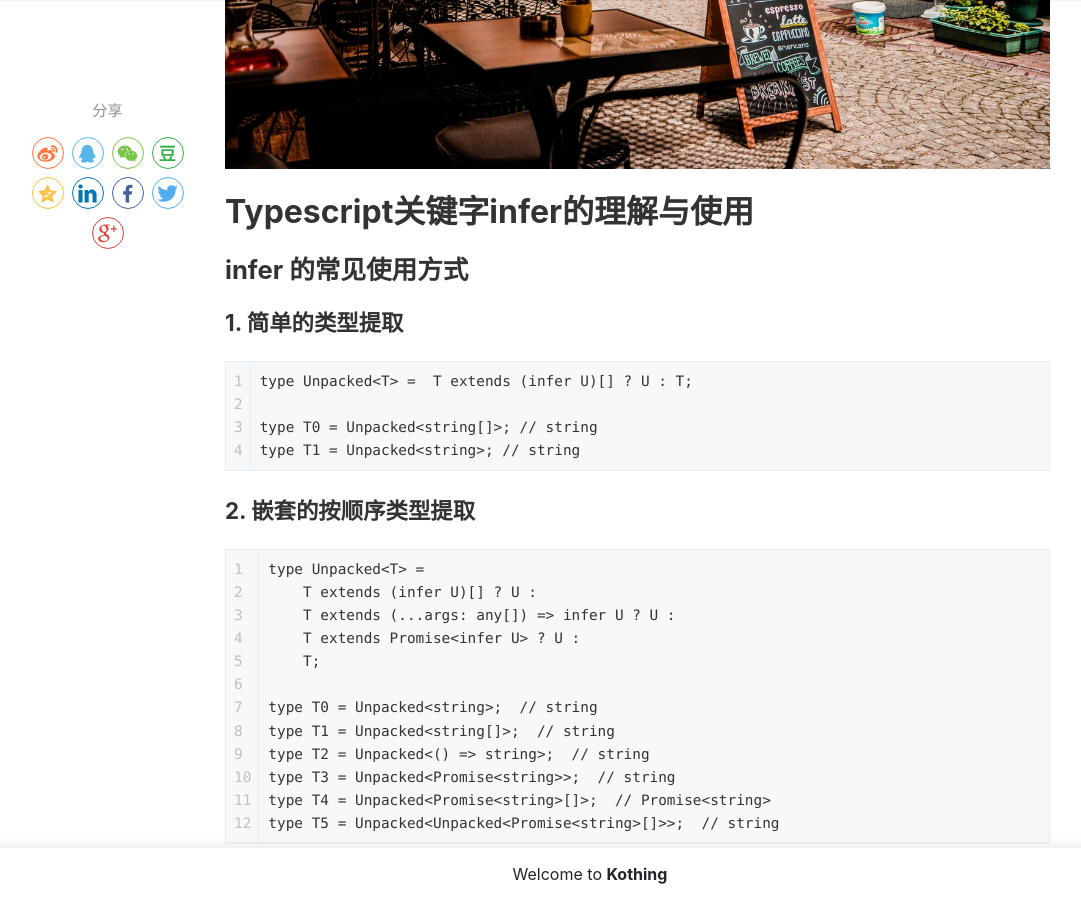
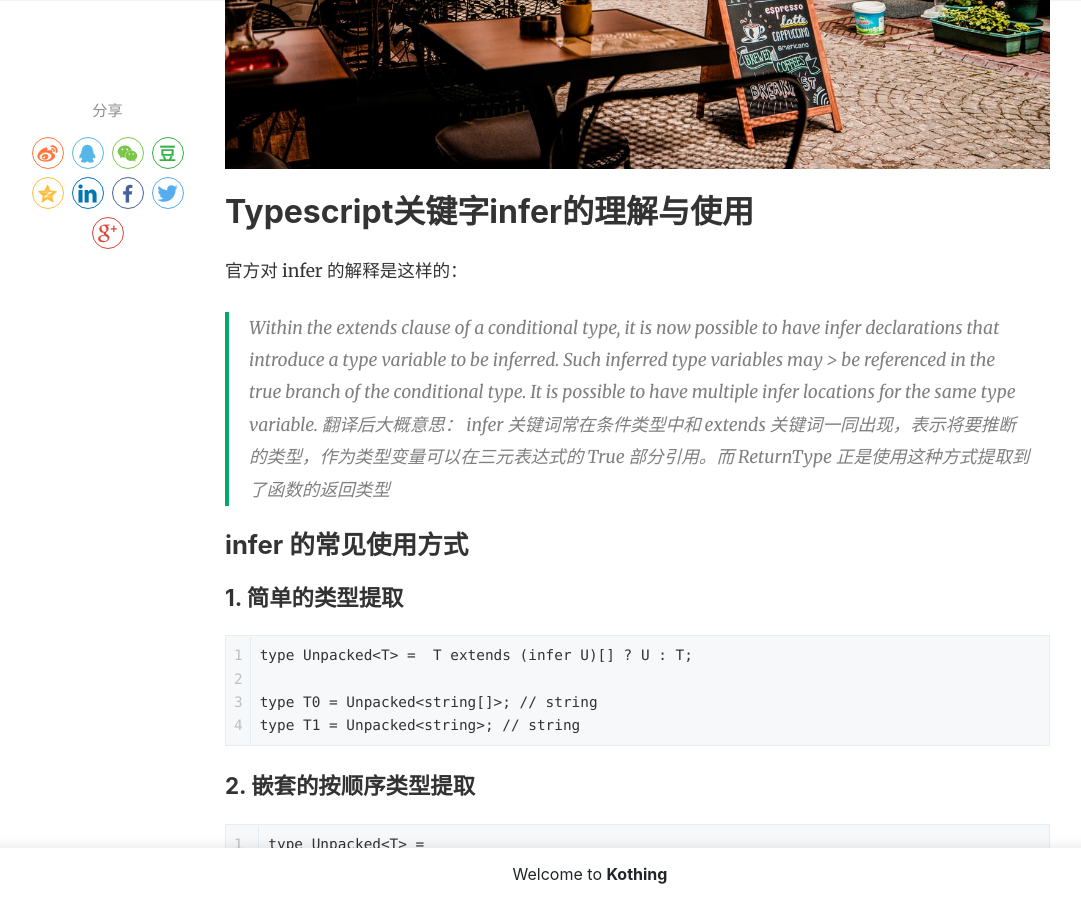
Before and after one commit to kothing/kothing.github.io, a Jekyll site: the page built from _posts/2021-04-21-TypeScript-keywords-infer.md, in a window 1280 px wide and 900 px high, scrolled down 731 px. Shown: the whole window, without its empty margins (50-1131 px from the left). Built offline with Jekyll 4.4.1, drawn with Linux system fonts in a browser that asks for light colours; nearby versions of some CDN libraries; comment, search, counter and statistics services are not loaded.

Commit message:
Update 2021-04-21-TypeScript-keywords-infer.md

```diff
--- a/_posts/2021-04-21-TypeScript-keywords-infer.md
+++ b/_posts/2021-04-21-TypeScript-keywords-infer.md
@@ -10,6 +10,11 @@ hidden: true
 ---
 
 # Typescript关键字infer的理解与使用
+官方对 infer 的解释是这样的：
+
+> Within the extends clause of a conditional type, it is now possible to have infer declarations that introduce a type variable to be inferred. Such inferred type variables may > be referenced in the true branch of the conditional type. It is possible to have multiple infer locations for the same type variable.
+翻译后大概意思：
+> infer 关键词常在条件类型中和 extends 关键词一同出现，表示将要推断的类型，作为类型变量可以在三元表达式的 True 部分引用。而 ReturnType 正是使用这种方式提取到了函数的返回类型
 
 ## infer 的常见使用方式
 ### 1. 简单的类型提取
```
